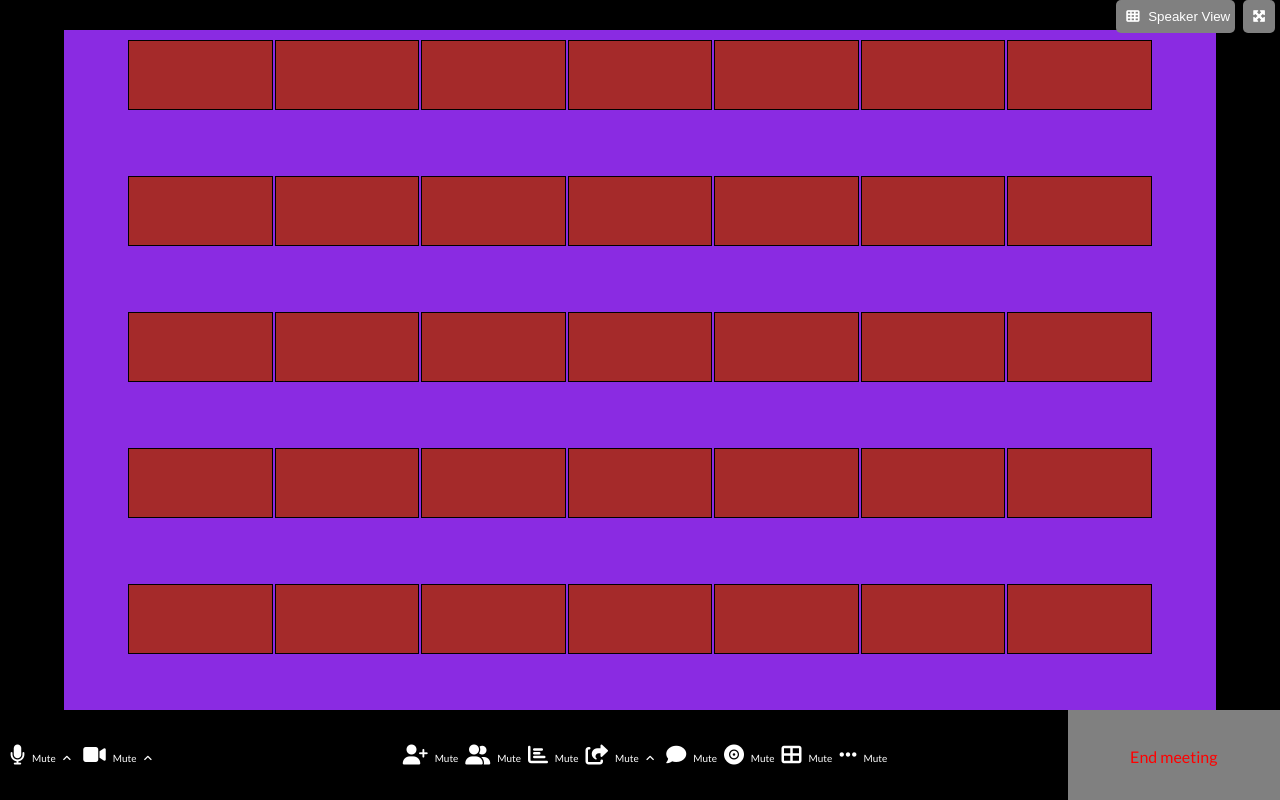
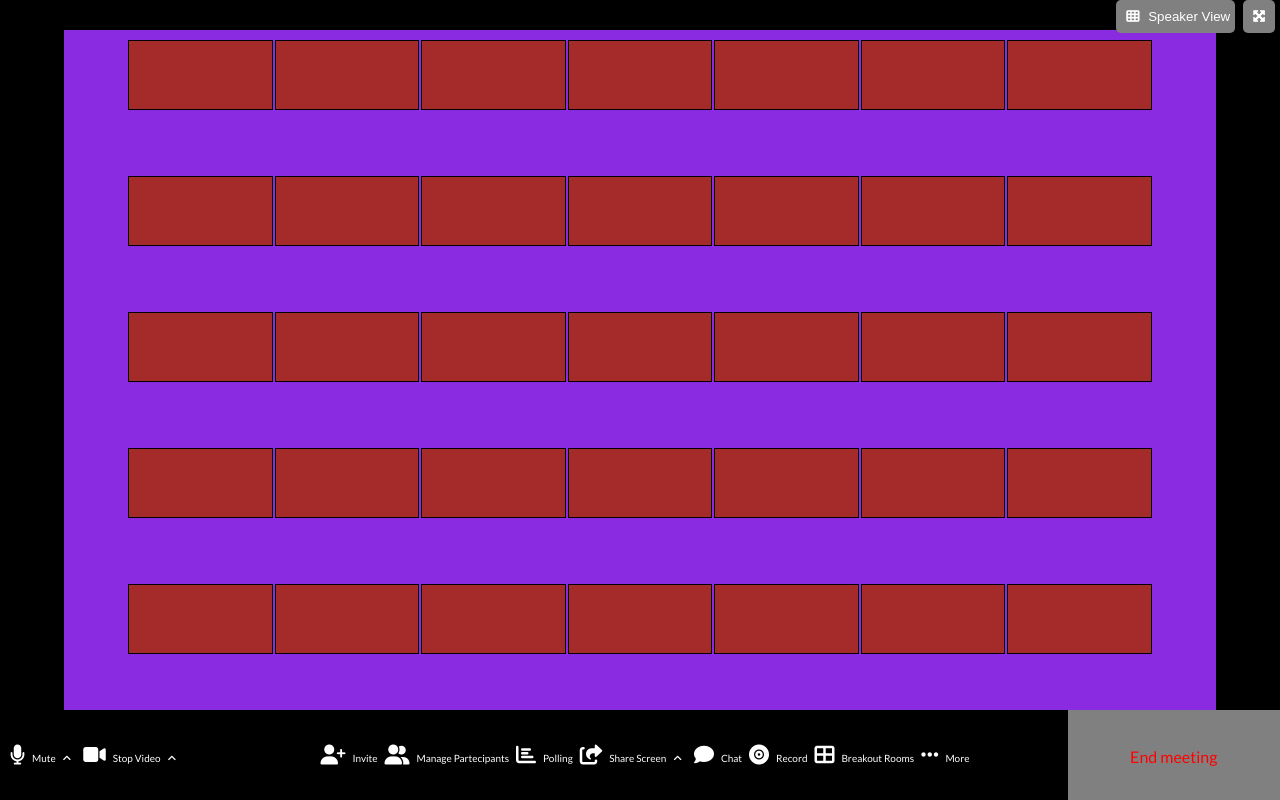
Before and after one commit to Iunora93/html-css-zoom, a plain HTML site: page index.html in a window 1280 px wide. Drawn offline with Linux system fonts and the light colour scheme.

Commit message:
aggiunta span

```diff
--- a/index.html
+++ b/index.html
@@ -76,28 +76,28 @@
 
             <i class="fas fa-angle-up"></i>
             <i class="fas fa-video fa-2x"></i>
-            <span>Mute</span>
+            <span>Stop Video</span>
             <i class="fas fa-angle-up"></i>
         </div>
 
         <div class="footer-center">
             <i class="fas fa-user-plus fa-2x"></i>
-            <span>Mute</span>
+            <span>Invite</span>
             <i class="fas fa-user-friends fa-2x"></i>
-            <span>Mute</span>
+            <span>Manage Partecipants</span>
             <i class="fas fa-chart-bar fa-2x"></i>
-            <span>Mute</span>
+            <span>Polling</span>
             <i class="fas fa-share-square fa-2x"></i>
-            <span>Mute</span>
+            <span>Share Screen</span>
             <i class="fas fa-angle-up"></i>
             <i class="fas fa-comment fa-2x"></i>
-            <span>Mute</span>
+            <span>Chat</span>
             <i class="fas fa-record-vinyl fa-2x"></i>
-            <span>Mute</span>
+            <span>Record</span>
             <i class="fas fa-th-large fa-2x"></i>
-            <span>Mute</span>
+            <span>Breakout Rooms</span>
             <i class="fas fa-ellipsis-h fa-2x"></i>
-            <span>Mute</span>
+            <span>More</span>
         </div>
 
         <div class="footer-right">
```
